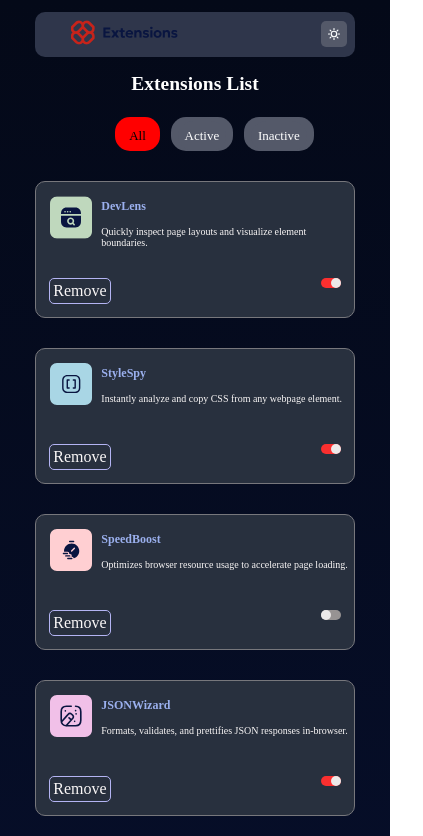
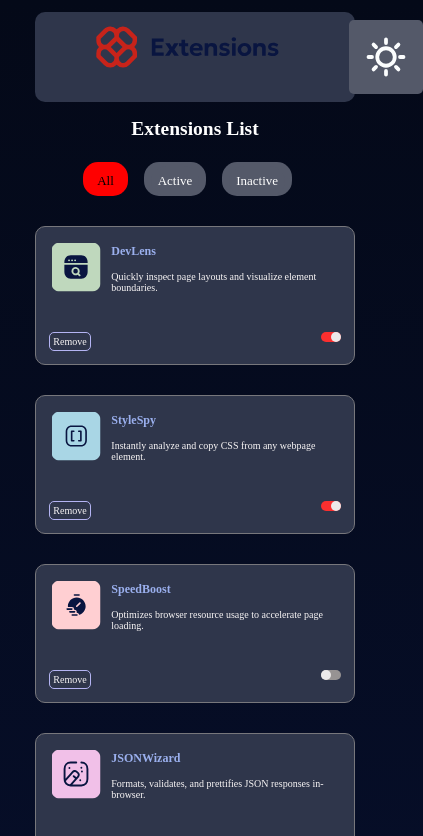
Before and after one commit to aviciinvestment/smartui, a plain HTML site: page index.html in a window 390 px wide. Shown: the top 836 px of the page, 423 px wide, since content can reach past the window. Drawn offline with Linux system fonts and the light colour scheme.

Commit message:
added edits

```diff
--- a/index.css
+++ b/index.css
@@ -32,6 +32,7 @@ header{
 .div11{
     font-family: NotoSans-Bold;
     font-size: 10px;
+    height: 70px;
 }
 .div11 p{
     color: #9bb0ee;
@@ -130,15 +131,18 @@ header{
     border: 0.5px solid hsl(240, 73%, 83%);
     border-radius: 5px;
     padding: 3px;
+    font-family: NotoSans-Bold;
+    font-size: 10px;
 
 }
 img{
     transform: scale(70%);
+    height: 70px;
 }
 
 @media (max-width:500px) {
     .section2 .div{
-        background-color:hsl(219, 22%, 20%);
+        background-color:hsl(225, 23%, 24%) ;
         border-radius: 10px;
         width: 100%;
         padding: 5px;
@@ -152,7 +156,7 @@ img{
         margin: auto;
         text-align: center;
         font-size: 13px;
-        width: 50%;
+        width: 70%;
         margin-bottom: 30px;
         column-gap: 30px;
 
```
